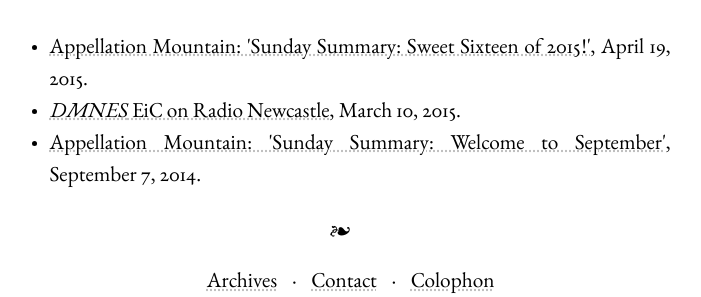
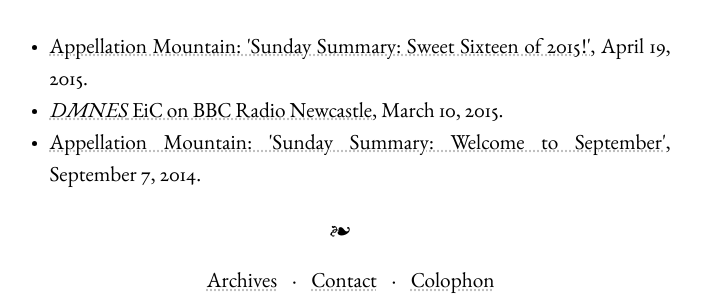
Before and after one commit to uckelman/dmnes-site, a Flask app: page /media in a window 1280 px wide. Shown: the part 567-864 px from the top of the page, without its empty margins (300-1001 px from the left). Run offline with Flask 2, Linux system fonts and the light colour scheme; parts of the project's set-up code (start-up, migrations or seed data) failed here and were passed over.

Commit message:
Added 'BBC' to 'Radio Newcastle' because it sounds more impressive.

```diff
--- a/templates/media.html
+++ b/templates/media.html
@@ -13,7 +13,7 @@
 <h3>Elsewhere in the media:</h3>
 <ul>
   <li><a href="http://appellationmountain.net/sunday-summary-sweet-sixteen-of-2015/">Appellation Mountain: 'Sunday Summary: Sweet Sixteen of 2015!'</a>, April 19, 2015.</li>
-  <li><a href="https://dmnes.wordpress.com/2015/03/10/dmnes-eic-on-the-radio/"><i>DMNES</i> EiC on Radio Newcastle</a>, March 10, 2015.</li>
+  <li><a href="https://dmnes.wordpress.com/2015/03/10/dmnes-eic-on-the-radio/"><i>DMNES</i> EiC on BBC Radio Newcastle</a>, March 10, 2015.</li>
   <li><a href="http://appellationmountain.net/sunday-summary-welcome-september/">Appellation Mountain: 'Sunday Summary: Welcome to September'</a>, September 7, 2014.</li>
 </ul>
 {% endblock %}
```
